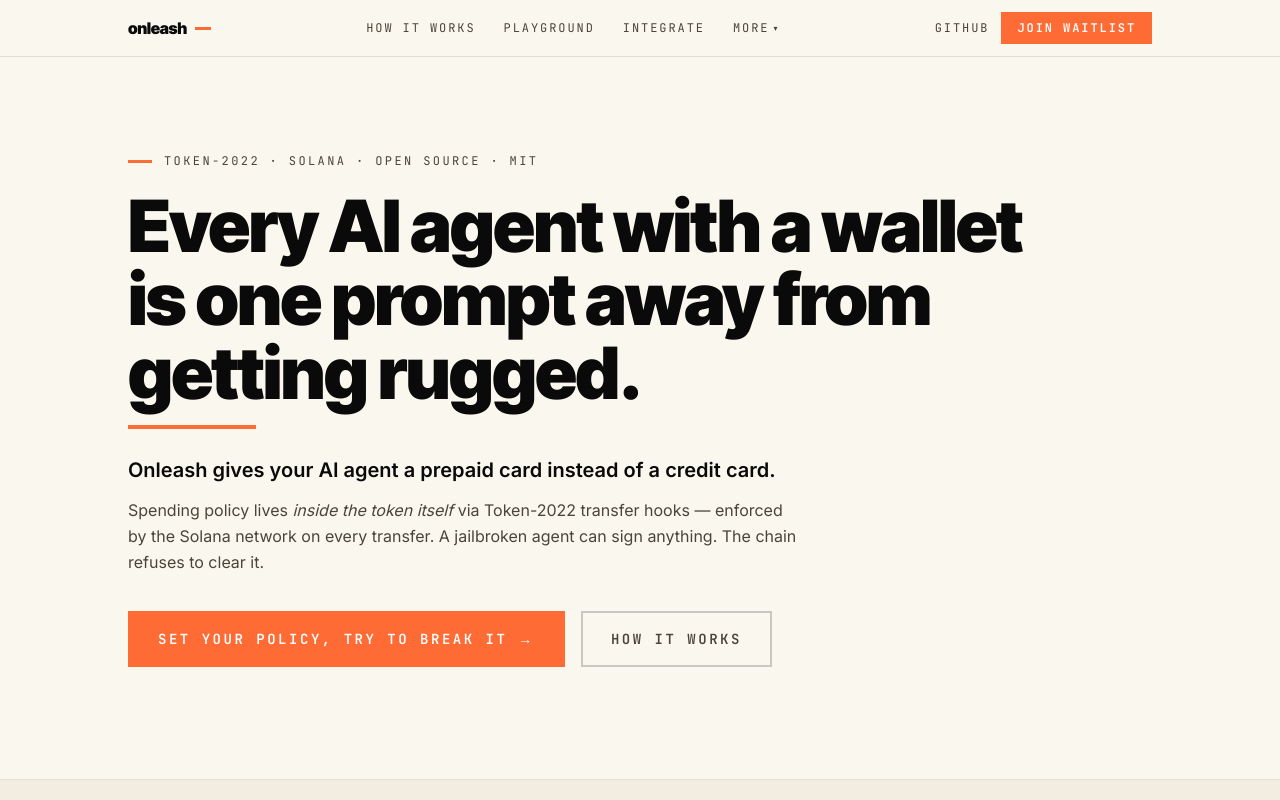
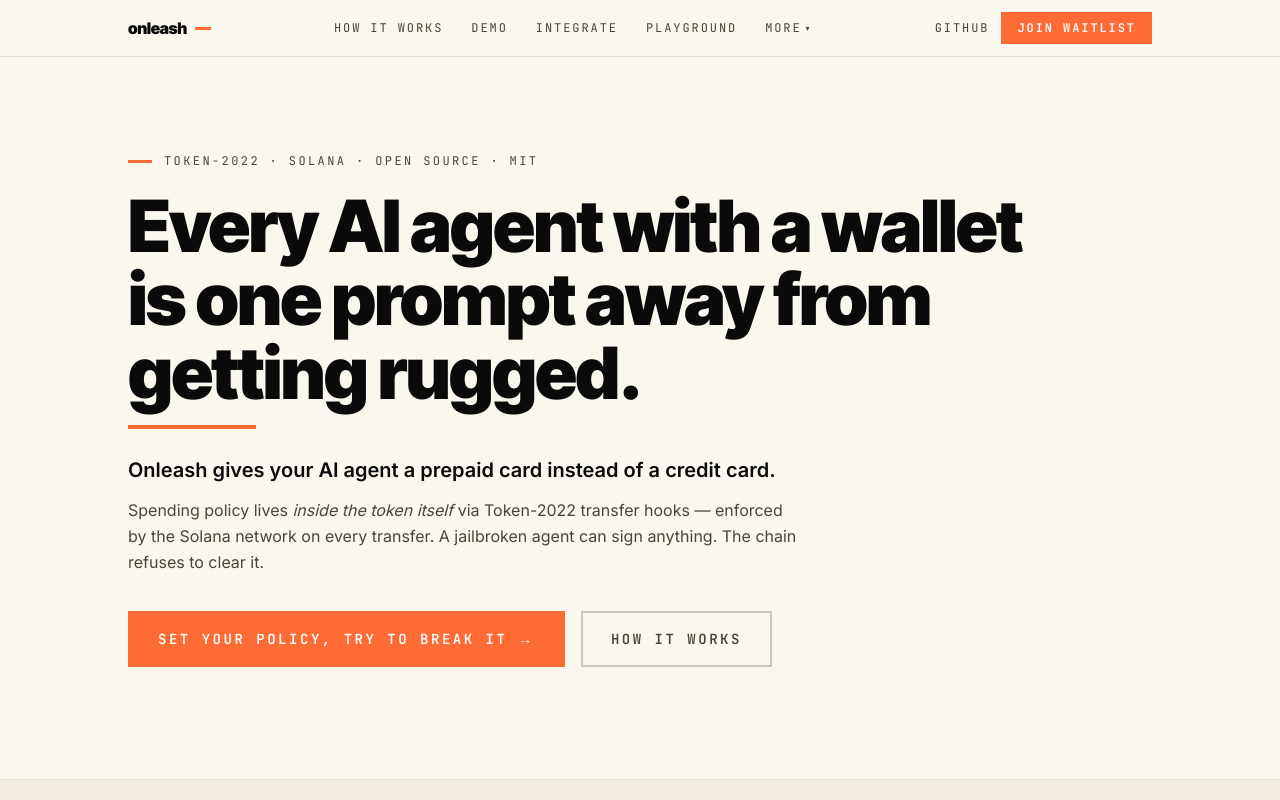
Before and after one commit to amalia020/onleash, a Next.js app in the folder site/: page / in a window 1280 px wide. Shown: the top 800 px of the page. Built offline with nearby package versions, Linux system fonts and the light colour scheme.

Commit message:
feat(nav): promote Demo + Playground to primary links

```diff
--- a/site/components/nav.tsx
+++ b/site/components/nav.tsx
@@ -9,15 +9,15 @@ const display = "font-[family-name:var(--font-display-family)]";
 
 const PRIMARY_LINKS = [
   { href: "/how-it-works", label: "How it works" },
+  { href: "/demo",         label: "Demo" },
+  { href: "/integrate",    label: "Integrate" },
   { href: "/playground",   label: "Playground" },
-  { href: "/integrate",    label: "Integrate" },
 ];
 
 const MORE_LINKS = [
-  { href: "/demo",      label: "Demo" },
-  { href: "/roadmap",   label: "Roadmap" },
-  { href: "/security",  label: "Security" },
-  { href: "/compose",   label: "Compose" },
+  { href: "/roadmap",  label: "Roadmap" },
+  { href: "/security", label: "Security" },
+  { href: "/compose",  label: "Compose" },
 ];
 
 export default function Nav() {
```
